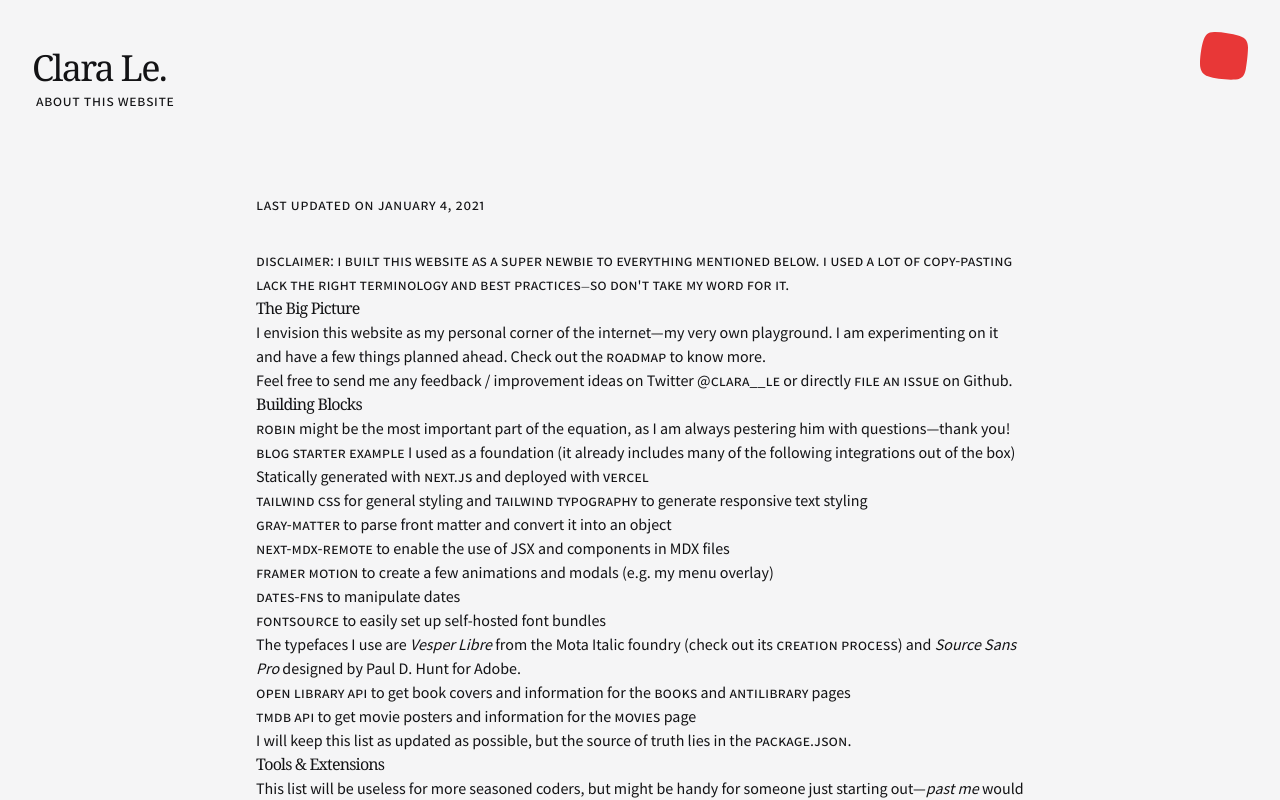
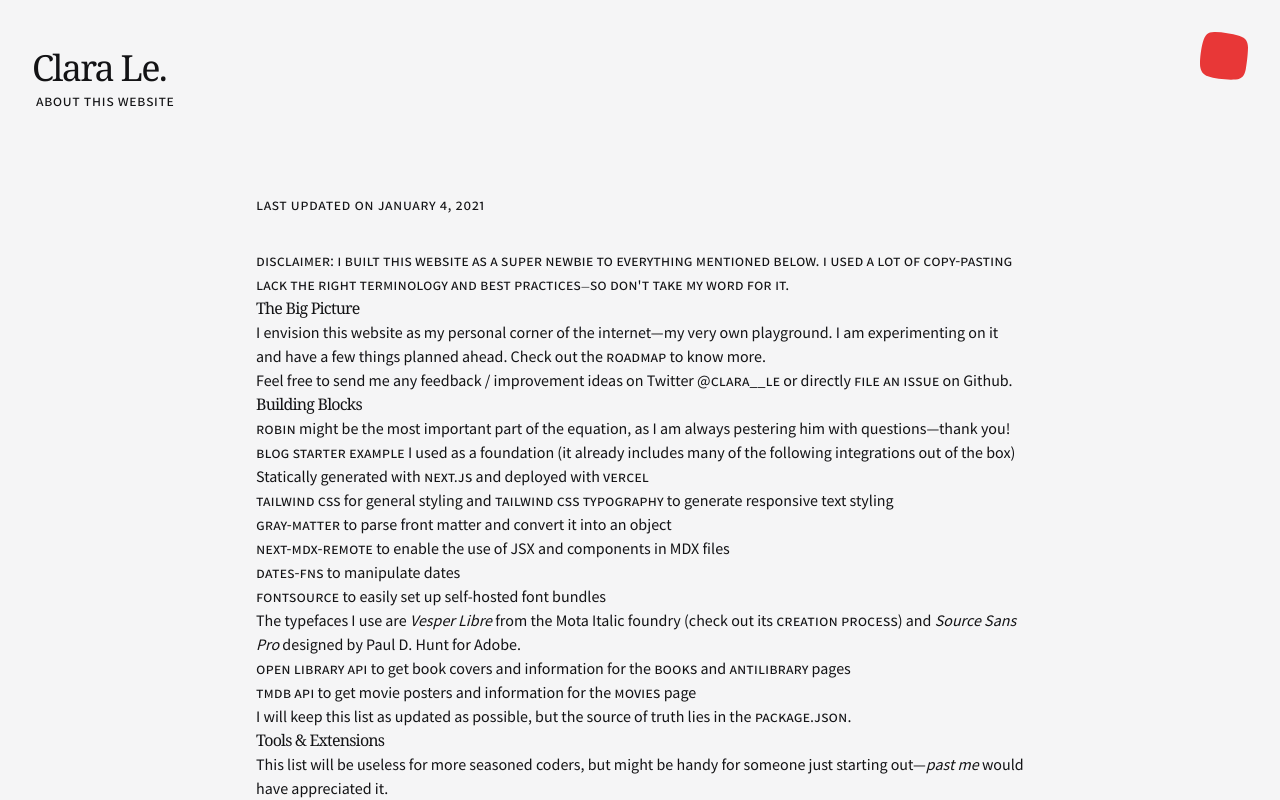
Before and after one commit to hgcl/clara-website, a Next.js app: page /about-this-website in a window 1280 px wide. Shown: the top 800 px of the page. Built offline with nearby package versions, Linux system fonts and the light colour scheme; a web font is replaced by a local one; what @splitbee/web, @tailwindcss/typography would draw is missing.

Commit message:
:handshake: Remove framer-motion entirely

```diff
--- a/package.json
+++ b/package.json
@@ -19,7 +19,6 @@
     "eslint-plugin-prettier": "^3.3.1",
     "fontsource-source-sans-pro": "^4.0.0",
     "fontsource-vesper-libre": "^4.0.0",
-    "framer-motion": "^3.1.1",
     "gray-matter": "4.0.2",
     "next": "latest",
     "next-mdx-remote": "^2.0.1",
--- a/pages/about-this-website.js
+++ b/pages/about-this-website.js
@@ -62,7 +62,7 @@ export default function AboutWebsite({}) {
               <Link href="https://tailwindcss.com/">Tailwind CSS</Link> for
               general styling and{" "}
               <Link href="https://github.com/tailwindlabs/tailwindcss-typography">
-                Tailwind Typography
+                Tailwind CSS Typography
               </Link>{" "}
               to generate responsive text styling
             </li>
@@ -77,12 +77,6 @@ export default function AboutWebsite({}) {
                 next-mdx-remote
               </Link>{" "}
               to enable the use of JSX and components in MDX files
-            </li>
-            <li>
-              <Link href="https://www.framer.com/api/motion">
-                Framer Motion
-              </Link>{" "}
-              to create a few animations and modals (e.g. my menu overlay)
             </li>
             <li>
               <Link href="https://github.com/date-fns/date-fns">dates-fns</Link>{" "}
--- a/pages/recipe-book/[slug].js
+++ b/pages/recipe-book/[slug].js
@@ -11,15 +11,12 @@ import PostTitle from "../../components/post-title";
 import Link from "../../components/link";
 import { ARROW } from "../../lib/constants";
 import markdownToHtml from "../../lib/markdownToHtml";
+import ScrollIndicator from "../../components/ScrollIndicator";
 
 // MDX related imports
-import markdownStyles from "../../components/markdown-styles.module.css";
 import renderToString from "next-mdx-remote/render-to-string";
 import hydrate from "next-mdx-remote/hydrate";
 import AllPostComponents from "../../components/AllPostComponents";
-
-// framer-motion imports, https://www.framer.com/api/motion/examples/
-import ScrollIndicator from "../../components/ScrollIndicator";
 
 const components = AllPostComponents;
 
@@ -31,6 +28,7 @@ export default function RecipePost({ source, post, preview }) {
   }
   return (
     <Layout preview={preview}>
+      <ScrollIndicator />
       <Container>
         <Header />
         {router.isFallback ? (
@@ -39,7 +37,6 @@ export default function RecipePost({ source, post, preview }) {
           <>
             {/* Added hRecipe microformats http://microformats.org/wiki/hrecipe */}
             <article className="h-recipe mb-32">
-              <ScrollIndicator className="fixed hidden md:block bottom-6 left-5 w-8 h-8 text-accent" />
               <PostHeader
                 author={post.author}
                 coverImage={post.coverImage}
```
Also changed, not shown: 1 other file (tests, documents, lock files or other folders).
